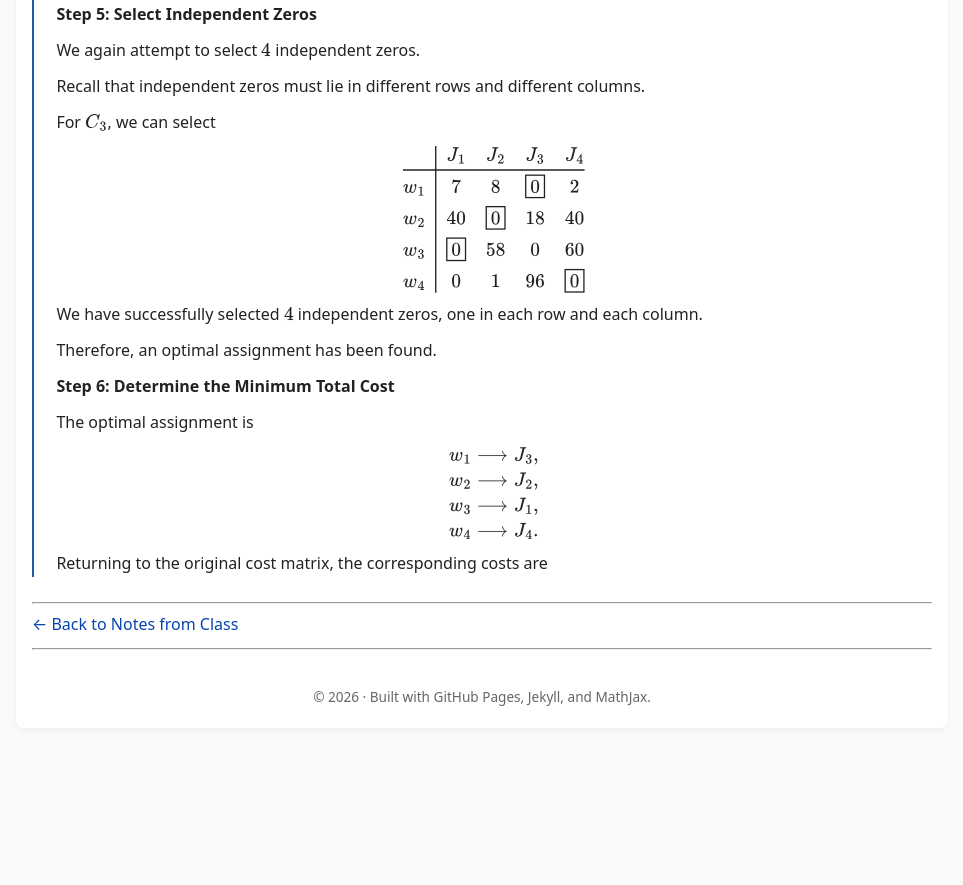
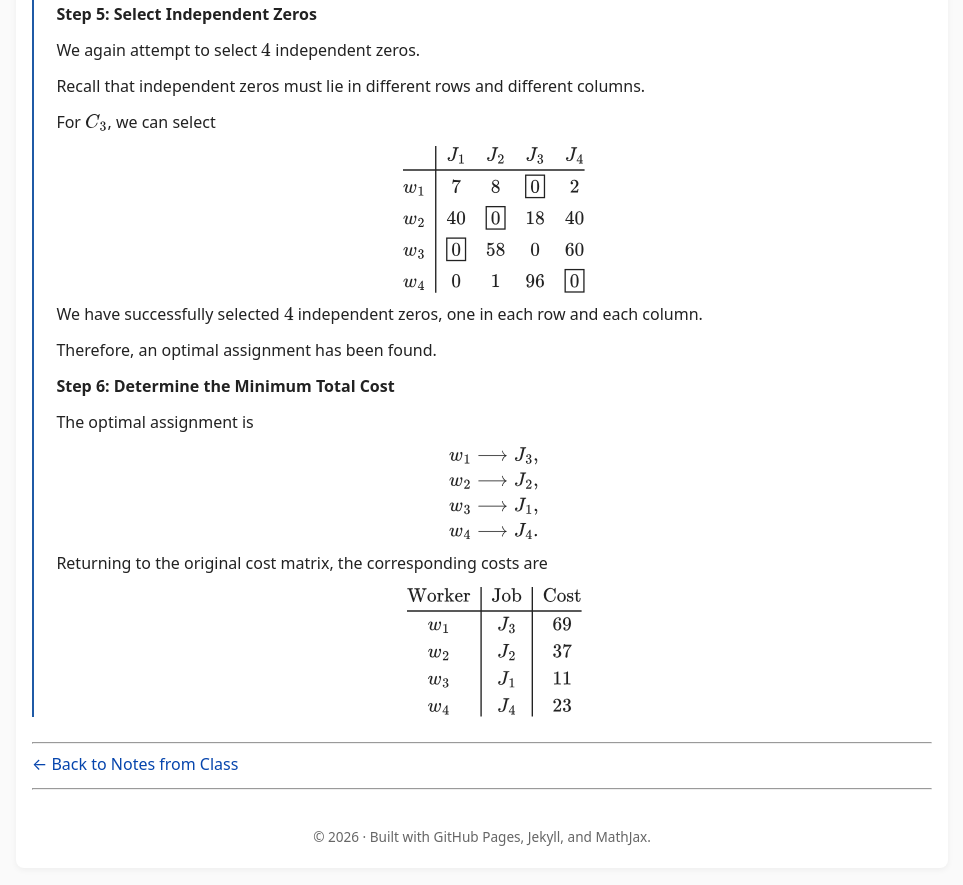
Before and after one commit to SaleemKamaludin/SaleemKamaludin.github.io, a Jekyll site: the page built from courses/math-2276/notes-from-class/supplementary-lecture-6/index.md, in a window 1280 px wide and 900 px high, scrolled down 5346 px. Shown: the top 885 px of the window, without its empty margins (158-1121 px from the left). Built offline with Jekyll 4.4.1, drawn with Linux system fonts in a browser that asks for light colours; before the commit the page ends 6106 px from its top, so only the background shows below that.

Commit message:
Add original cost table to Step 6 of Example 1.2

```diff
--- a/courses/math-2276/notes-from-class/supplementary-lecture-6/index.md
+++ b/courses/math-2276/notes-from-class/supplementary-lecture-6/index.md
@@ -859,6 +859,24 @@ w_4 &\longrightarrow J_4.
         </p>
 
       </div>
+
+      <div id="example-hungarian-additional-step-6-original-costs-table">
+
+        <div class="display-math">
+
+\[
+\begin{array}{c|c|c}
+\text{Worker} & \text{Job} & \text{Cost}\\ \hline
+w_1 & J_3 & 69\\
+w_2 & J_2 & 37\\
+w_3 & J_1 & 11\\
+w_4 & J_4 & 23
+\end{array}
+\]
+
+        </div>
+
+      </div>
 </div>
 
 </div>
```
